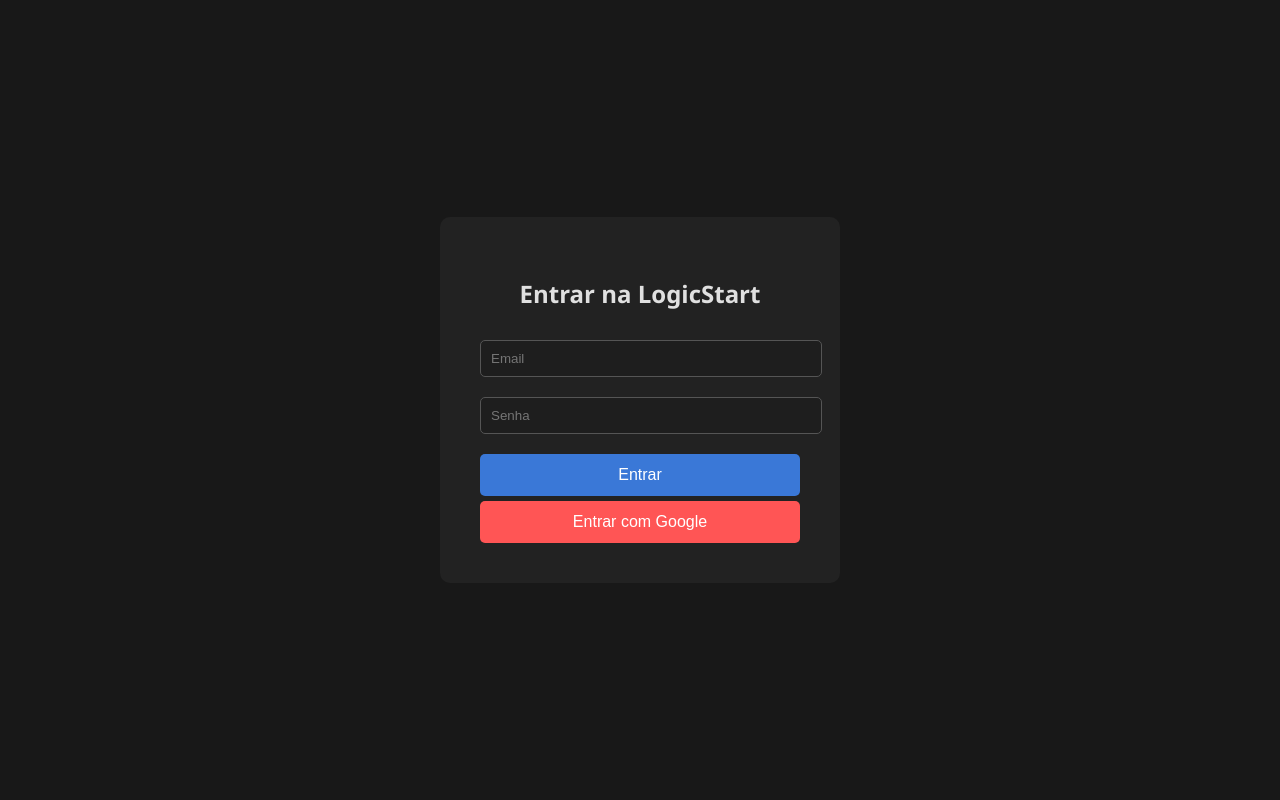
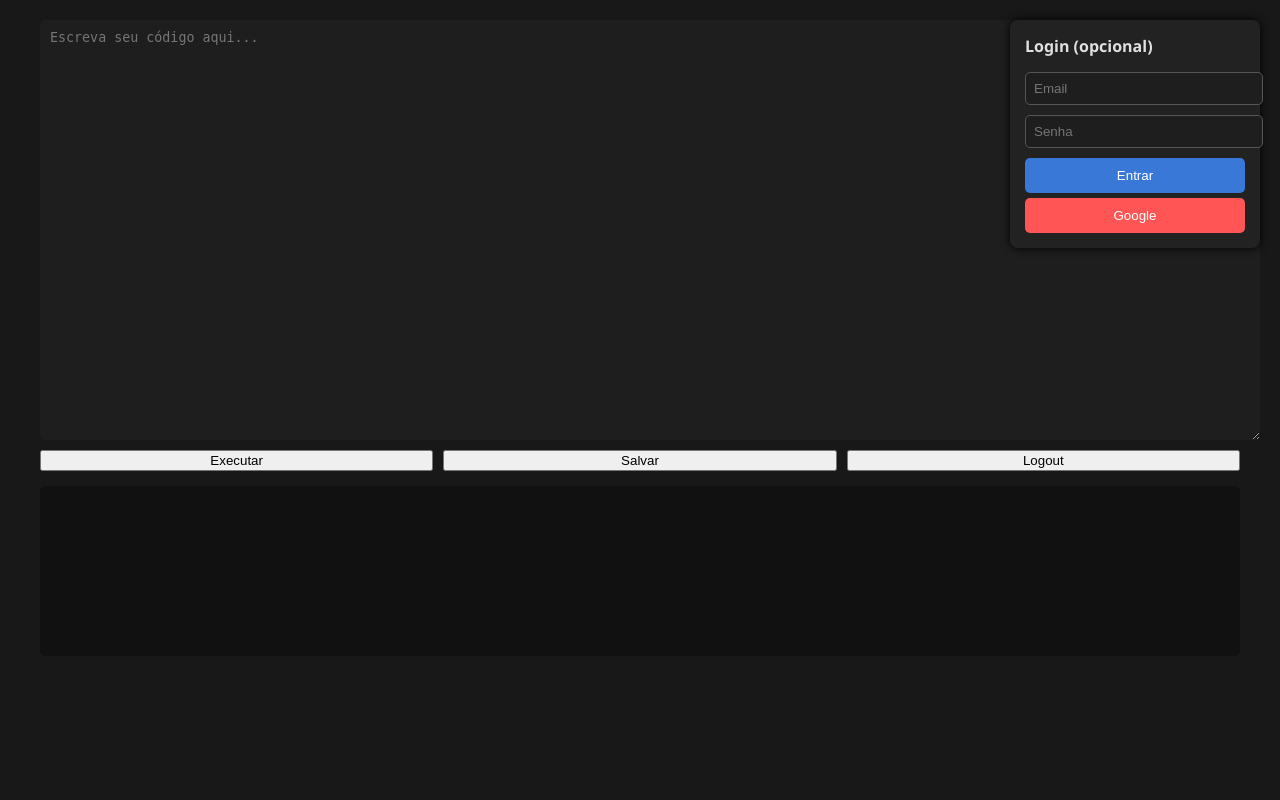
Before and after one commit to DashMasterX/logicstart, a Flask app: page / in a window 1280 px wide. Run offline with Flask 3, Linux system fonts and the light colour scheme.

Commit message:
Update index.html

```diff
--- a/templates/index.html
+++ b/templates/index.html
@@ -5,7 +5,6 @@
 <meta name="viewport" content="width=device-width, initial-scale=1.0">
 <title>LogicStart IDE</title>
 <style>
-/* Reset e corpo */
 body {
     margin: 0;
     font-family: 'Segoe UI', sans-serif;
@@ -13,110 +12,51 @@ body {
     color: #e0e0e0;
 }
 
-/* Container central */
-#main-container {
-    display: flex;
-    justify-content: center;
-    align-items: center;
-    height: 100vh;
+#login-canto {
+    position: absolute;
+    top: 20px;
+    right: 20px;
+    background: #222;
+    padding: 15px;
+    border-radius: 8px;
+    width: 220px;
+    box-shadow: 0 0 10px #000;
 }
+#login-canto h3 { margin: 0 0 10px 0; font-size: 1em; }
+#login-canto .input-field { width: 100%; padding: 8px; margin: 5px 0; border-radius: 5px; border: 1px solid #555; background: #1e1e1e; color: #e0e0e0; }
+#login-canto .btn { width: 100%; background: #3a78d7; color: white; border: none; padding: 10px; cursor: pointer; border-radius: 5px; margin-top: 5px; }
+#login-canto .btn:hover { background: #2b5ea0; }
+#login-canto .oauth-btn { background: #ff5555; }
+#login-canto .oauth-btn:hover { background: #cc4444; }
 
-/* Login Box */
-.login-box {
-    background: #222;
-    padding: 40px;
-    border-radius: 10px;
-    text-align: center;
-    width: 320px;
-    display: none;
-}
-.login-box.active { display: block; }
-
-.login-box h2 { margin-bottom: 20px; }
-.input-field {
-    width: 100%;
-    padding: 10px;
-    margin: 10px 0;
-    border-radius: 5px;
-    border: 1px solid #555;
-    background: #1e1e1e;
-    color: #e0e0e0;
-}
-.btn {
-    width: 100%;
-    background: #3a78d7;
-    color: white;
-    border: none;
-    padding: 12px;
-    cursor: pointer;
-    font-size: 1em;
-    border-radius: 5px;
-    margin-top: 10px;
-    transition: 0.2s;
-}
-.btn:hover { background: #2b5ea0; }
-.oauth-btn { background: #ff5555; margin-top: 5px; }
-.oauth-btn:hover { background: #cc4444; }
-
-/* IDE Box */
-#ide-box {
-    display: none;
-    flex-direction: column;
-    width: 90%;
-    max-width: 1000px;
-}
-#ide-box.active { display: flex; }
-
-#ide-box textarea {
-    width: 100%;
-    height: 300px;
-    background: #1e1e1e;
-    color: #e0e0e0;
-    border: none;
-    border-radius: 5px;
-    padding: 10px;
-    font-family: monospace;
-    resize: vertical;
-}
-#ide-box .controls {
-    margin-top: 10px;
-    display: flex;
-    gap: 10px;
-}
-.output {
-    margin-top: 10px;
-    background: #111;
-    padding: 10px;
-    border-radius: 5px;
-    min-height: 100px;
-    white-space: pre-wrap;
-    font-family: monospace;
-}
+/* IDE */
+#ide-container { padding: 20px; display: flex; flex-direction: column; max-width: 1200px; margin: auto; }
+#codigo { width: 100%; height: 400px; background: #1e1e1e; color: #e0e0e0; border: none; border-radius: 5px; padding: 10px; font-family: monospace; resize: vertical; }
+.controls { margin-top: 10px; display: flex; gap: 10px; flex-wrap: wrap; }
+.controls .btn { flex: 1; min-width: 100px; }
+#saida { margin-top: 15px; background: #111; padding: 10px; border-radius: 5px; min-height: 150px; white-space: pre-wrap; font-family: monospace; }
 </style>
 </head>
 <body>
-<div id="main-container">
 
-    <!-- LOGIN -->
-    <div class="login-box active" id="login-box">
-        <h2>Entrar na LogicStart</h2>
+<!-- Login opcional no canto -->
+<div id="login-canto">
+    <h3>Login (opcional)</h3>
     <input class="input-field" type="email" placeholder="Email" id="email">
     <input class="input-field" type="password" placeholder="Senha" id="senha">
     <button class="btn" onclick="loginEmail()">Entrar</button>
-        <button class="btn oauth-btn" onclick="loginGoogle()">Entrar com Google</button>
+    <button class="btn oauth-btn" onclick="loginGoogle()">Google</button>
 </div>
 
-    <!-- IDE -->
-    <div id="ide-box">
+<!-- IDE principal -->
+<div id="ide-container">
     <textarea id="codigo" placeholder="Escreva seu código aqui..."></textarea>
     <div class="controls">
         <button class="btn" onclick="executar()">Executar</button>
         <button class="btn" onclick="salvar()">Salvar</button>
-            <button class="btn" onclick="logout()">Sair</button>
+        <button class="btn" onclick="logout()">Logout</button>
     </div>
-        <div class="output" id="saida"></div>
-    </div>
-
+    <div id="saida"></div>
 </div>
 
 <script>
@@ -127,19 +67,17 @@ function loginEmail() {
     fetch("/login/email",{
         method:"POST",
         headers:{"Content-Type":"application/json"},
-        body:JSON.stringify({email, senha})
+        body: JSON.stringify({email, senha})
     }).then(res=>res.json()).then(data=>{
-        if(data.success){
-            document.getElementById("login-box").classList.remove("active");
-            document.getElementById("ide-box").classList.add("active");
-        } else alert(data.error);
+        if(data.success) alert("Login feito com sucesso!");
+        else alert(data.error);
     });
 }
 
 function loginGoogle() {
-    fetch("/login/google").then(()=> {
-        document.getElementById("login-box").classList.remove("active");
-        document.getElementById("ide-box").classList.add("active");
+    fetch("/login/google").then(res=>res.json()).then(data=>{
+        if(data.success) alert("Login Google feito com sucesso!");
+        else alert("Falha no login Google");
     });
 }
 
@@ -148,7 +86,7 @@ function executar(){
     fetch("/run",{
         method:"POST",
         headers:{"Content-Type":"application/json"},
-        body:JSON.stringify({code: codigo})
+        body: JSON.stringify({code: codigo})
     }).then(res=>res.json()).then(data=>{
         document.getElementById("saida").textContent = data.success ? data.result : data.error;
     });
@@ -157,11 +95,11 @@ function executar(){
 function salvar(){
     const codigo = document.getElementById("codigo").value;
     const email = prompt("Digite seu e-mail para salvar:");
-    if(!email){ return; }
+    if(!email) return;
     fetch("/save",{
         method:"POST",
         headers:{"Content-Type":"application/json"},
-        body:JSON.stringify({code: codigo, email: email})
+        body: JSON.stringify({code: codigo, email})
     }).then(res=>res.json()).then(data=>{
         alert(data.success ? "Código salvo!" : data.error);
     });
@@ -169,10 +107,10 @@ function salvar(){
 
 function logout(){
     fetch("/logout").then(()=>{
-        document.getElementById("ide-box").classList.remove("active");
-        document.getElementById("login-box").classList.add("active");
+        alert("Logout efetuado!");
     });
 }
 </script>
+
 </body>
 </html>
```
Lines whose indentation alone changed are shown as unchanged.
